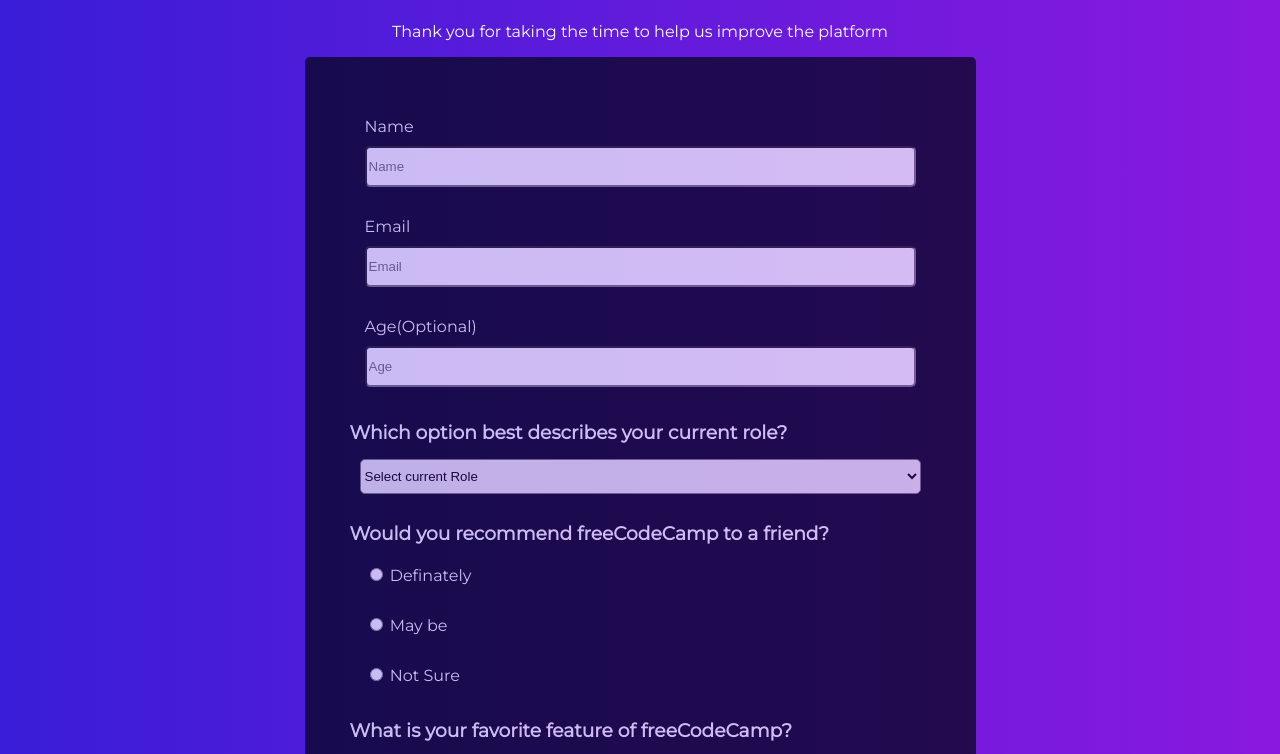
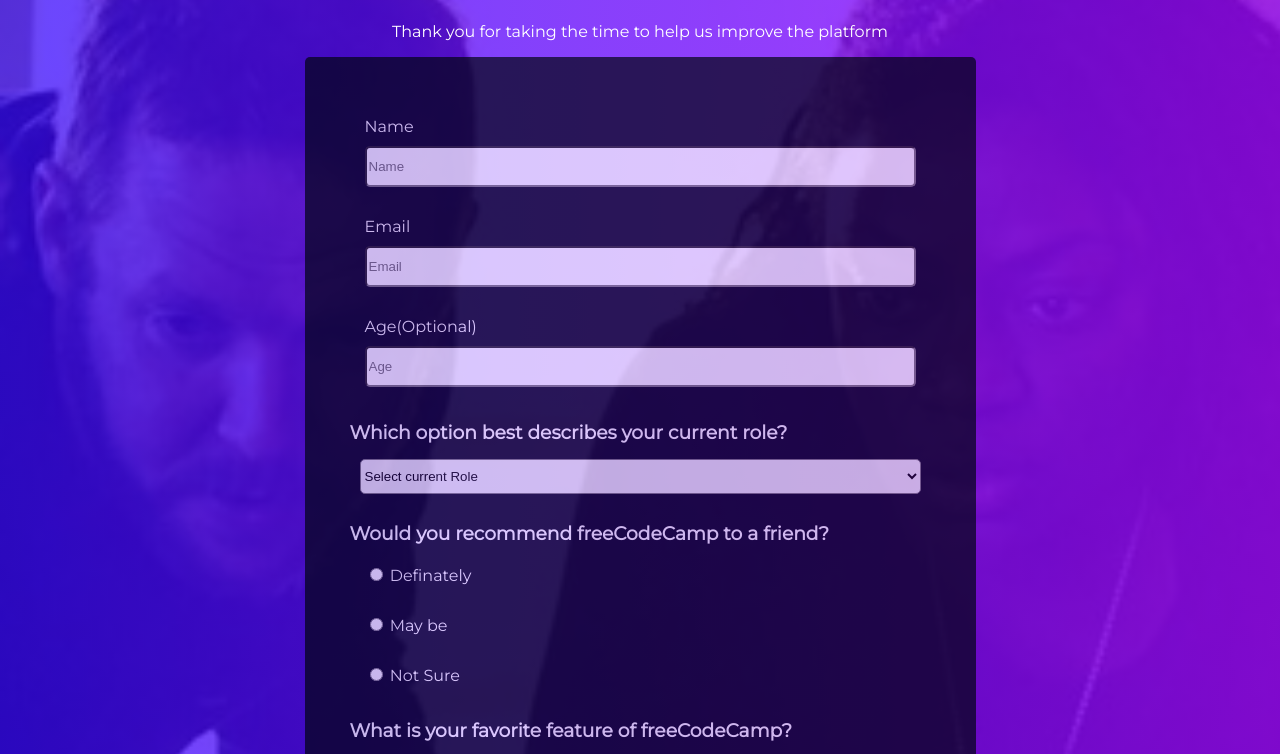
Before and after one commit to micheaol/freecodecamp-survey-form, a plain HTML site: page index.html in a window 1280 px wide. Shown: the part 84-838 px from the top of the page. Drawn offline with Linux system fonts and the light colour scheme; the site is published under a folder, as on GitHub Pages, so addresses that start at the root find nothing.

Commit message:
completed index and styling

```diff
--- a/css/style.css
+++ b/css/style.css
@@ -2,8 +2,8 @@
 body {
     box-sizing: border-box;
     background: rgba(39, 62, 84, 0.82);
-    background-image: linear-gradient(to right, #3204fdba, #9907facc), url("/images/back.png");
-    background-repeat: no-repeat, repeat;
+    background-image: linear-gradient(to right, #3204fdba, #9907facc), url("../images/back.png");
+    background-repeat: repeat;
     background-size: cover;
     color: white;
     font-size: medium;
```
